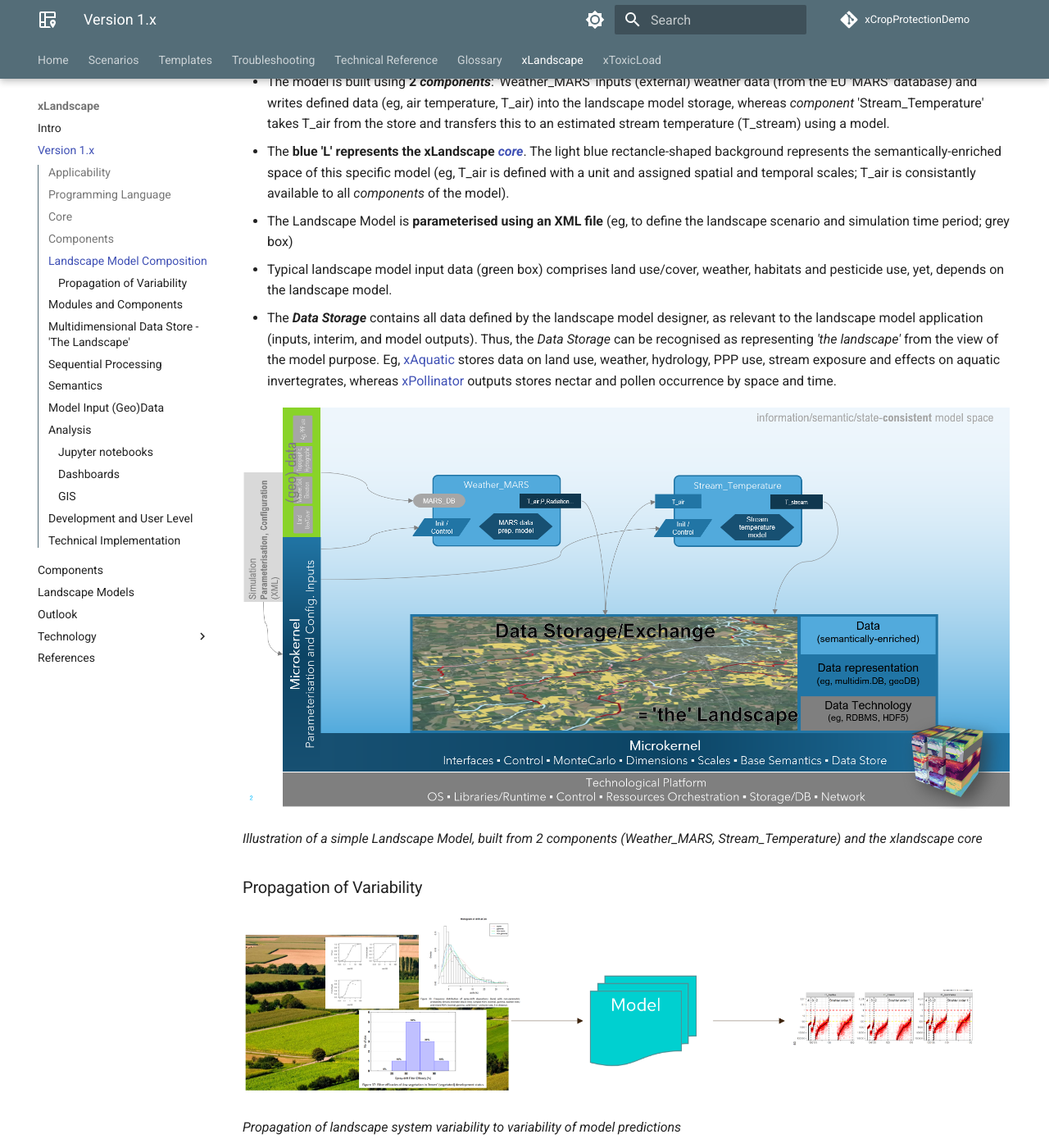
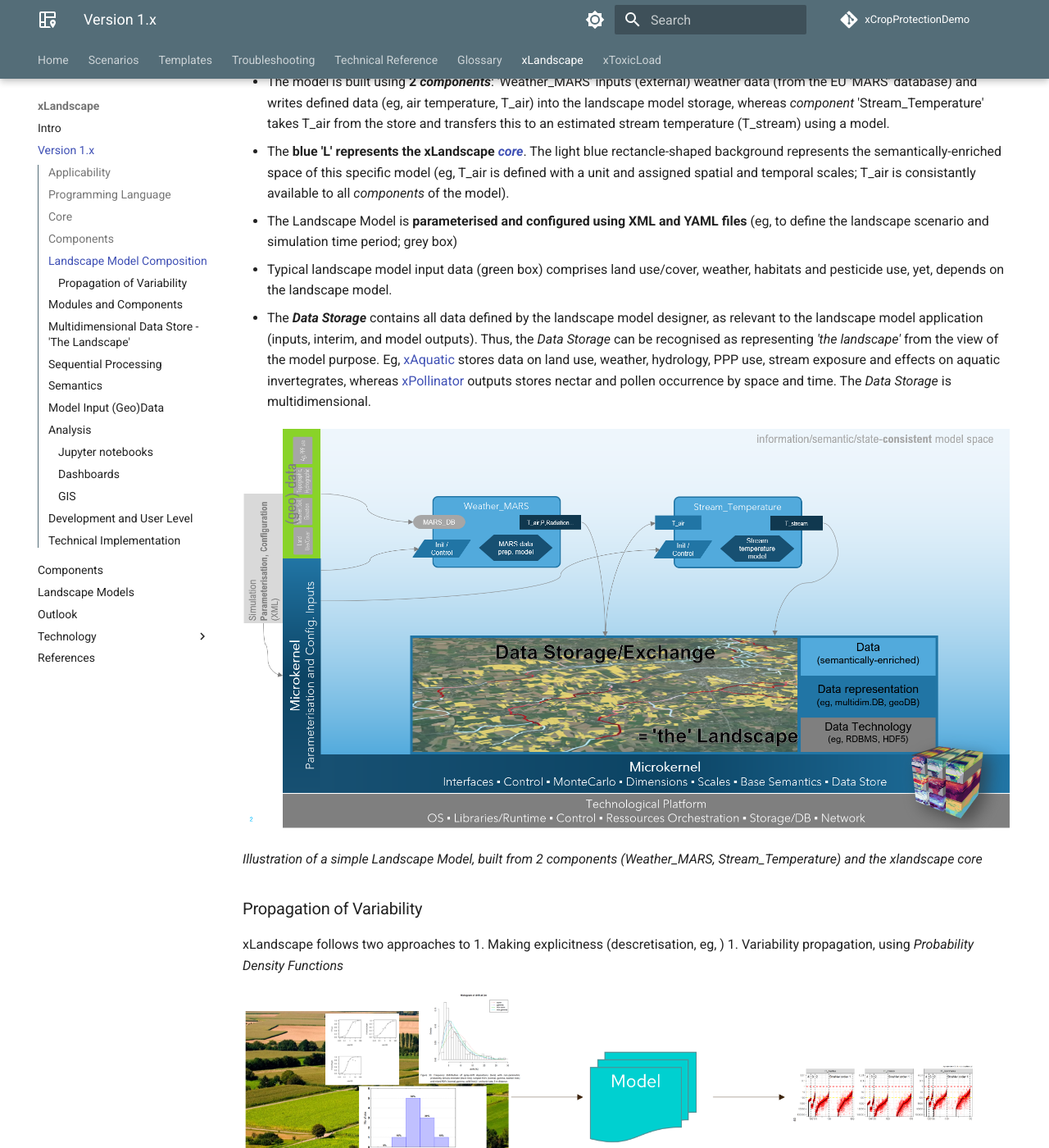
Before and after one commit to xlandscape/xCropProtectionDemoDoc, an MkDocs documentation site: the page built from docs/xLandscape/xLandscape-v1x.md, in a window 1280 px wide and 1400 px high, scrolled down 4590 px. Shown: the whole window at 82% size. Built offline with MkDocs 1.6.1 and Material for MkDocs 9.7.7, drawn with Linux system fonts in a browser that asks for light colours; comment, search, counter and statistics services are not loaded.

Commit message:
continue on xLandscape

```diff
--- a/docs/xLandscape/xLandscape-v1x.md
+++ b/docs/xLandscape/xLandscape-v1x.md
@@ -98,18 +98,19 @@ The graphic below shows the composition of a very simple Landscape Model that in
 
 - The model is built using **2 *components***: 'Weather_MARS' inputs (external) weather data (from the EU 'MARS' database) and writes defined data (eg, air temperature, T_air) into the landscape model storage, whereas *component* 'Stream_Temperature' takes T_air from the store and transfers this to an estimated stream temperature (T_stream) using a model.
 - The **blue 'L' represents the xLandscape [*core*](#core)**. The light blue rectancle-shaped background represents the semantically-enriched space of this specific model (eg, T_air is defined with a unit and assigned spatial and temporal scales; T_air is consistantly available to all *components* of the model).
-- The Landscape Model is **parameterised using an XML file** (eg, to define the landscape scenario and simulation time period; grey box)
+- The Landscape Model is **parameterised and configured using XML and YAML files** (eg, to define the landscape scenario and simulation time period; grey box)
 - Typical landscape model input data (green box) comprises land use/cover, weather, habitats and pesticide use, yet, depends on the landscape model.
-- The ***Data Storage*** contains all data defined by the landscape model designer, as relevant to the landscape model application (inputs, interim, and model outputs). Thus, the *Data Storage* can be recognised as representing *'the landscape'* from the view of the model purpose. Eg, [xAquatic](../xLandscape/xLandscape-models.md#xaquatic-invertebrates) stores data on land use, weather, hydrology, PPP use, stream exposure and effects on aquatic invertegrates, whereas [xPollinator](../xLandscape/xLandscape-models.md#xpollinator) outputs stores nectar and pollen occurrence by space and time.
-
+- The ***Data Storage*** contains all data defined by the landscape model designer, as relevant to the landscape model application (inputs, interim, and model outputs). Thus, the *Data Storage* can be recognised as representing *'the landscape'* from the view of the model purpose. Eg, [xAquatic](../xLandscape/xLandscape-models.md#xaquatic-invertebrates) stores data on land use, weather, hydrology, PPP use, stream exposure and effects on aquatic invertegrates, whereas [xPollinator](../xLandscape/xLandscape-models.md#xpollinator) outputs stores nectar and pollen occurrence by space and time. The *Data Storage* is multidimensional.
 
 <img src="../img/xLandscape model building scheme.png" alt="xlandscape" width="1000"/>
 
 *Illustration of a simple Landscape Model, built from 2 *components* (Weather_MARS, Stream_Temperature) and the xlandscape core*
 
-
 ### Propagation of Variability
 
+xLandscape follows two approaches to
+1. Making explicitness (descretisation, eg, )
+1. Variability propagation, using *Probability Density Functions*
 
 <img src="../img/variability propagation 1a.png" alt="Propagation of Variability" width="900"/>
 
```
